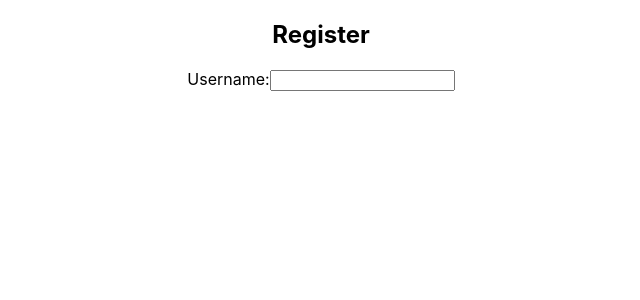
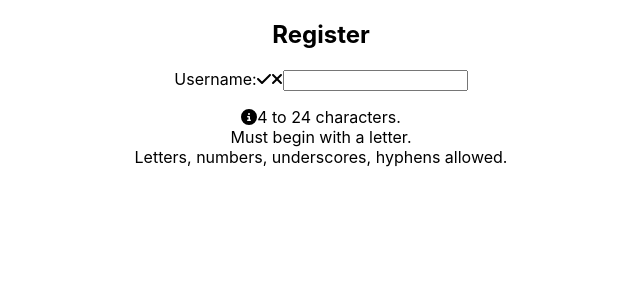
Before and after one commit to patriceandrea/login-registration, a React (Create React App) app in the folder client/: page / in a window 1280 px wide. Shown: the top 300 px of the page, without its empty margins (319-959 px from the left). Built offline with nearby package versions, Linux system fonts and the light colour scheme.

Commit message:
add fontAwesome in register form

```diff
--- a/client/src/Register.js
+++ b/client/src/Register.js
@@ -64,6 +64,12 @@
       <form>
         <label htmlFor="username">
           Username:
+          <span className={validName ? "valid" : "hide"}>
+            <FontAwesomeIcon icon={faCheck} />
+          </span>
+          <span className={validName || !user ? "hide" : "invalid"}>
+            <FontAwesomeIcon icon={faTimes} />
+          </span>
         </label>
         <input
           type="text"
@@ -77,6 +83,12 @@
           onFocus={() => { setUserFocus(true) }}
           onBlur={() => setUserFocus(false)}
         />
+        <p id="uidnote" className={userFocus && user && !validName ? "instructions" : "offscreen"}>
+          <FontAwesomeIcon icon={faInfoCircle} />
+          4 to 24 characters.<br />
+          Must begin with a letter. <br />
+          Letters, numbers, underscores, hyphens allowed.
+        </p>
       </form>
     </section >
   )
```
